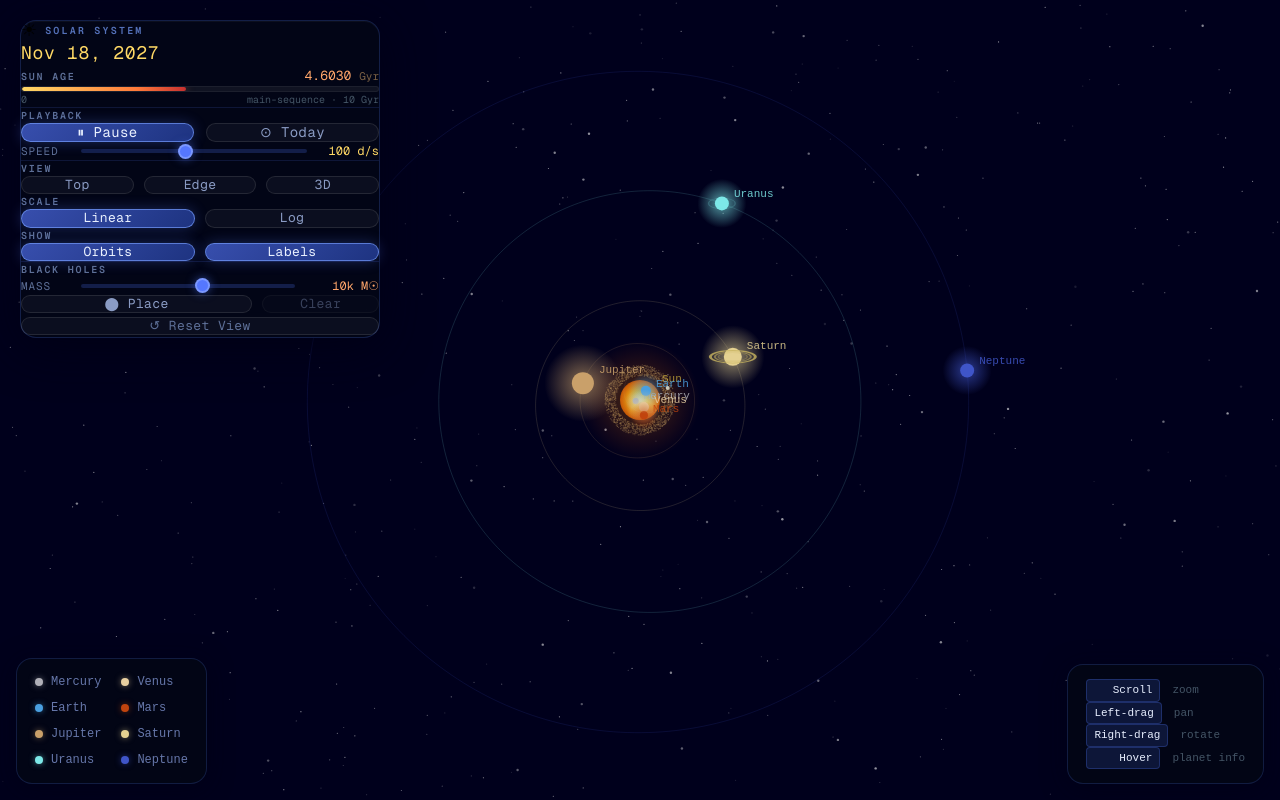
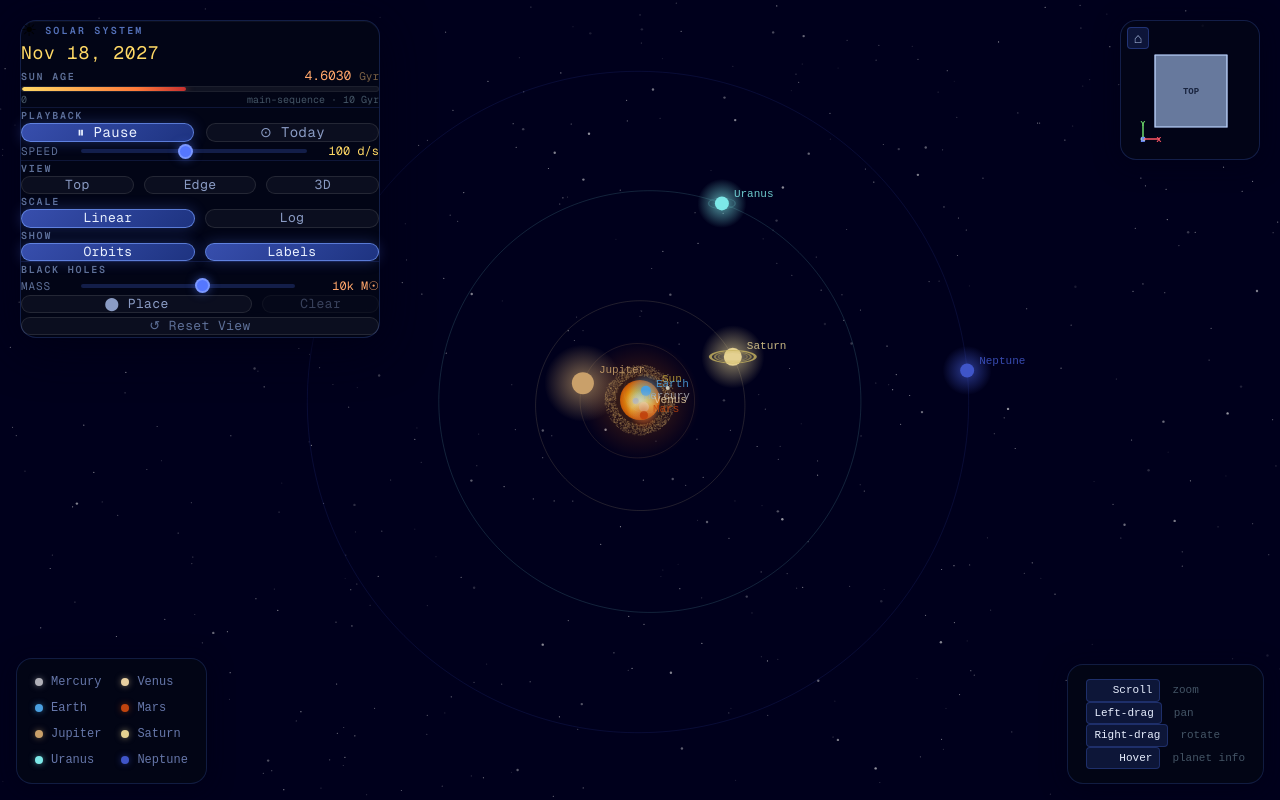
Before and after one commit to kwanlokto/solar-system-simulation, a Next.js app: page / in a window 1280 px wide. Built offline with nearby package versions, Linux system fonts and the light colour scheme.

Commit message:
add orientation gizmo cube

```diff
--- /dev/null
+++ b/src/components/OrientationGizmo.tsx
@@ -0,0 +1,193 @@
+'use client';
+
+import { useMemo, useState } from 'react';
+
+interface Props {
+  rotAz: number;
+  rotEl: number;
+  onSetViewAngle: (az: number, el: number) => void;
+  onResetView: () => void;
+}
+
+const SIZE = 140;
+const CENTER = SIZE / 2;
+const CUBE_R = 36; // cube half-extent in screen px
+
+// 8 cube vertices at (±1, ±1, ±1).
+const VERTS: [number, number, number][] = [
+  [-1, -1, -1], [ 1, -1, -1], [ 1,  1, -1], [-1,  1, -1],
+  [-1, -1,  1], [ 1, -1,  1], [ 1,  1,  1], [-1,  1,  1],
+];
+
+interface FaceDef {
+  v: [number, number, number, number]; // vertex indices, CCW from outside
+  normal: [number, number, number];
+  label: string;
+  /** target [rotAz, rotEl] when this face is clicked */
+  target: [number, number];
+}
+
+// Convention: TOP=+Z, BOTTOM=-Z, RIGHT=+X, LEFT=-X, BACK=+Y, FRONT=-Y
+const FACES: FaceDef[] = [
+  { v: [4, 5, 6, 7], normal: [0, 0,  1], label: 'TOP',    target: [0,             0] },
+  { v: [3, 2, 1, 0], normal: [0, 0, -1], label: 'BOTTOM', target: [0,             Math.PI] },
+  { v: [5, 1, 2, 6], normal: [ 1, 0, 0], label: 'RIGHT',  target: [ Math.PI / 2,  Math.PI / 2] },
+  { v: [0, 4, 7, 3], normal: [-1, 0, 0], label: 'LEFT',   target: [-Math.PI / 2,  Math.PI / 2] },
+  { v: [7, 6, 2, 3], normal: [0,  1, 0], label: 'BACK',   target: [Math.PI,       Math.PI / 2] },
+  { v: [4, 0, 1, 5], normal: [0, -1, 0], label: 'FRONT',  target: [0,             Math.PI / 2] },
+];
+
+function project(
+  x: number, y: number, z: number,
+  rotAz: number, rotEl: number,
+  cx: number, cy: number, scale: number,
+) {
+  const cosAz = Math.cos(rotAz), sinAz = Math.sin(rotAz);
+  const cosEl = Math.cos(rotEl), sinEl = Math.sin(rotEl);
+  const x1 = x * cosAz + y * sinAz;
+  const y1 = -x * sinAz + y * cosAz;
+  return {
+    sx: cx + x1 * scale,
+    sy: cy - (y1 * cosEl + z * sinEl) * scale,
+    depth: -y1 * sinEl + z * cosEl,
+  };
+}
+
+export default function OrientationGizmo({ rotAz, rotEl, onSetViewAngle, onResetView }: Props) {
+  const [hover, setHover] = useState<string | null>(null);
+
+  // Project all 8 cube vertices once.
+  const projVerts = useMemo(
+    () => VERTS.map(([x, y, z]) => project(x, y, z, rotAz, rotEl, CENTER, CENTER, CUBE_R)),
+    [rotAz, rotEl],
+  );
+
+  // Per-face geometry + visibility from projected normal.
+  const projFaces = useMemo(() => {
+    return FACES.map(f => {
+      const n = project(f.normal[0], f.normal[1], f.normal[2], rotAz, rotEl, 0, 0, 1);
+      const verts = f.v.map(i => projVerts[i]);
+      const cx = (verts[0].sx + verts[1].sx + verts[2].sx + verts[3].sx) / 4;
+      const cy = (verts[0].sy + verts[1].sy + verts[2].sy + verts[3].sy) / 4;
+      const cd = (verts[0].depth + verts[1].depth + verts[2].depth + verts[3].depth) / 4;
+      return { ...f, verts, cx, cy, cd, visible: n.depth > 0.001 };
+    }).sort((a, b) => a.cd - b.cd); // back-to-front
+  }, [projVerts, rotAz, rotEl]);
+
+  // Gnomon: tiny X/Y/Z axis indicator in the bottom-left of the widget.
+  const GNX = 22, GNY = SIZE - 22, GNL = 16;
+  const gnomon = useMemo(() => {
+    return ([
+      ['X', '#ff5566', [1, 0, 0]],
+      ['Y', '#66cc66', [0, 1, 0]],
+      ['Z', '#6688ff', [0, 0, 1]],
+    ] as const).map(([label, color, [vx, vy, vz]]) => {
+      const tip = project(vx, vy, vz, rotAz, rotEl, GNX, GNY, GNL);
+      return { label, color, tip };
+    });
+  }, [rotAz, rotEl, GNX, GNY]);
+
+  return (
+    <div
+      className="fixed top-5 right-5 z-10 rounded-2xl select-none"
+      style={{
+        width: SIZE, height: SIZE,
+        background: 'rgba(3,6,22,0.78)',
+        border: '1px solid rgba(70,110,220,0.25)',
+        boxShadow: '0 4px 24px rgba(0,0,20,0.5)',
+        backdropFilter: 'blur(12px)',
+      }}
+    >
+      <svg width={SIZE} height={SIZE} style={{ display: 'block' }}>
+        {/* Cube faces, back-to-front */}
+        {projFaces.map(f => {
+          const isHover = hover === f.label && f.visible;
+          const fill = !f.visible
+            ? 'rgba(40,60,110,0.18)'
+            : isHover
+              ? 'rgba(150,190,255,0.85)'
+              : 'rgba(180,210,255,0.55)';
+          const stroke = f.visible ? 'rgba(200,220,255,0.85)' : 'rgba(120,150,220,0.35)';
+          const points = f.verts.map(v => `${v.sx.toFixed(1)},${v.sy.toFixed(1)}`).join(' ');
+          return (
+            <g
+              key={f.label}
+              onClick={() => f.visible && onSetViewAngle(f.target[0], f.target[1])}
+              onMouseEnter={() => f.visible && setHover(f.label)}
+              onMouseLeave={() => setHover(null)}
+              style={{ cursor: f.visible ? 'pointer' : 'default' }}
+            >
+              <polygon
+                points={points}
+                fill={fill}
+                stroke={stroke}
+                strokeWidth={1.2}
+                strokeLinejoin="round"
+                pointerEvents={f.visible ? 'auto' : 'none'}
+              />
+              {f.visible && (
+                <text
+                  x={f.cx} y={f.cy + 3}
+                  textAnchor="middle"
+                  fontSize={9}
+                  fill="#1a2540"
+                  fontFamily="monospace"
+                  fontWeight="bold"
+                  style={{ pointerEvents: 'none' }}
+                >
+                  {f.label}
+                </text>
+              )}
+            </g>
+          );
+        })}
+
+        {/* Gnomon hub */}
+        <circle cx={GNX} cy={GNY} r={2.5} fill="#aab8d6" />
+        {gnomon.map(a => (
+          <g key={a.label}>
+            <line
+              x1={GNX} y1={GNY}
+              x2={a.tip.sx} y2={a.tip.sy}
+              stroke={a.color}
+              strokeWidth={1.6}
+              strokeLinecap="round"
+              opacity={a.tip.depth >= 0 ? 1 : 0.45}
+            />
+            <text
+              x={a.tip.sx} y={a.tip.sy + 3}
+              textAnchor="middle"
+              fontSize={8}
+              fill={a.color}
+              fontFamily="monospace"
+              fontWeight="bold"
+              opacity={a.tip.depth >= 0 ? 1 : 0.55}
+            >
+              {a.label}
+            </text>
+          </g>
+        ))}
+      </svg>
+
+      {/* Home button — snaps back to default top-down view */}
+      <button
+        onClick={onResetView}
+        title="Reset view"
+        className="absolute rounded"
+        style={{
+          top: 6, left: 6,
+          width: 22, height: 22,
+          display: 'flex', alignItems: 'center', justifyContent: 'center',
+          background: 'rgba(80,120,255,0.15)',
+          border: '1px solid rgba(80,120,255,0.3)',
+          color: '#aabbe0',
+          cursor: 'pointer',
+          fontSize: 14, lineHeight: 1,
+          padding: 0,
+        }}
+      >
+        ⌂
+      </button>
+    </div>
+  );
+}
--- a/src/components/SolarSystem.tsx
+++ b/src/components/SolarSystem.tsx
@@ -6,6 +6,7 @@ import { getPlanetPosition, getOrbitPath, dateToJD, fmtDate, auMap } from '@/lib
 import type { PlanetData, PlanetPos } from '@/lib/orbital';
 import { keplerStateAt, stepVerlet, segmentCapturesAny, MAX_SUBSTEP_DAYS, MAX_SUBSTEPS, type BodyState, type MassivePoint } from '@/lib/nbody';
 import ControlPanel from './ControlPanel';
+import OrientationGizmo from './OrientationGizmo';
 
 const DEFAULT_BH_MASS_EXP = 4; // 10^4 = 10,000 M☉
 const TRAIL_LEN = 90;
@@ -85,6 +86,9 @@ export default function SolarSystem() {
   const placingBHRef = useRef(false);
   useEffect(() => { placingBHRef.current = placingBH; }, [placingBH]);
 
+  // Mirror of viewRef rotation, exposed to React so the orientation gizmo can re-render.
+  const [viewAngle, setViewAngleState] = useState<{ az: number; el: number }>({ az: 0, el: 0 });
+
   // When any BH is placed, planets are integrated numerically from this state.
   // Null = pure-Kepler analytical propagation.
   const nbodyRef = useRef<BodyState[] | null>(null);
@@ -126,6 +130,7 @@ export default function SolarSystem() {
 
   const resetView = useCallback(() => {
     viewRef.current = { zoom: 1, panX: 0, panY: 0, rotAz: 0, rotEl: 0 };
+    setViewAngleState({ az: 0, el: 0 });
   }, []);
 
   const jumpToNow = useCallback(() => {
@@ -137,6 +142,7 @@ export default function SolarSystem() {
     viewRef.current.rotEl = el;
     viewRef.current.panX = 0;
     viewRef.current.panY = 0;
+    setViewAngleState({ az, el });
   }, []);
 
   const togglePlaceBH = useCallback(() => setPlacingBH(v => !v), []);
@@ -583,9 +589,12 @@ export default function SolarSystem() {
     if (rotDragRef.current) {
       const d = rotDragRef.current;
       const SENS = 0.005;
-      viewRef.current.rotAz = d.az + (e.clientX - d.x) * SENS;
-      viewRef.current.rotEl = Math.max(-Math.PI / 2, Math.min(Math.PI / 2,
+      const newAz = d.az + (e.clientX - d.x) * SENS;
+      const newEl = Math.max(-Math.PI, Math.min(Math.PI,
         d.el - (e.clientY - d.y) * SENS));
+      viewRef.current.rotAz = newAz;
+      viewRef.current.rotEl = newEl;
+      setViewAngleState({ az: newAz, el: newEl });
     }
 
     const canvas = canvasRef.current!;
@@ -697,6 +706,13 @@ export default function SolarSystem() {
         onClearBlackHoles={clearBlackHoles}
       />
 
+      <OrientationGizmo
+        rotAz={viewAngle.az}
+        rotEl={viewAngle.el}
+        onSetViewAngle={setViewAngle}
+        onResetView={resetView}
+      />
+
       {placingBH && (
         <div className="fixed top-4 left-1/2 -translate-x-1/2 z-20 px-5 py-3 rounded-xl font-mono text-sm
                         bg-[rgba(3,6,22,0.94)] border border-[rgba(255,140,60,0.5)]
```
